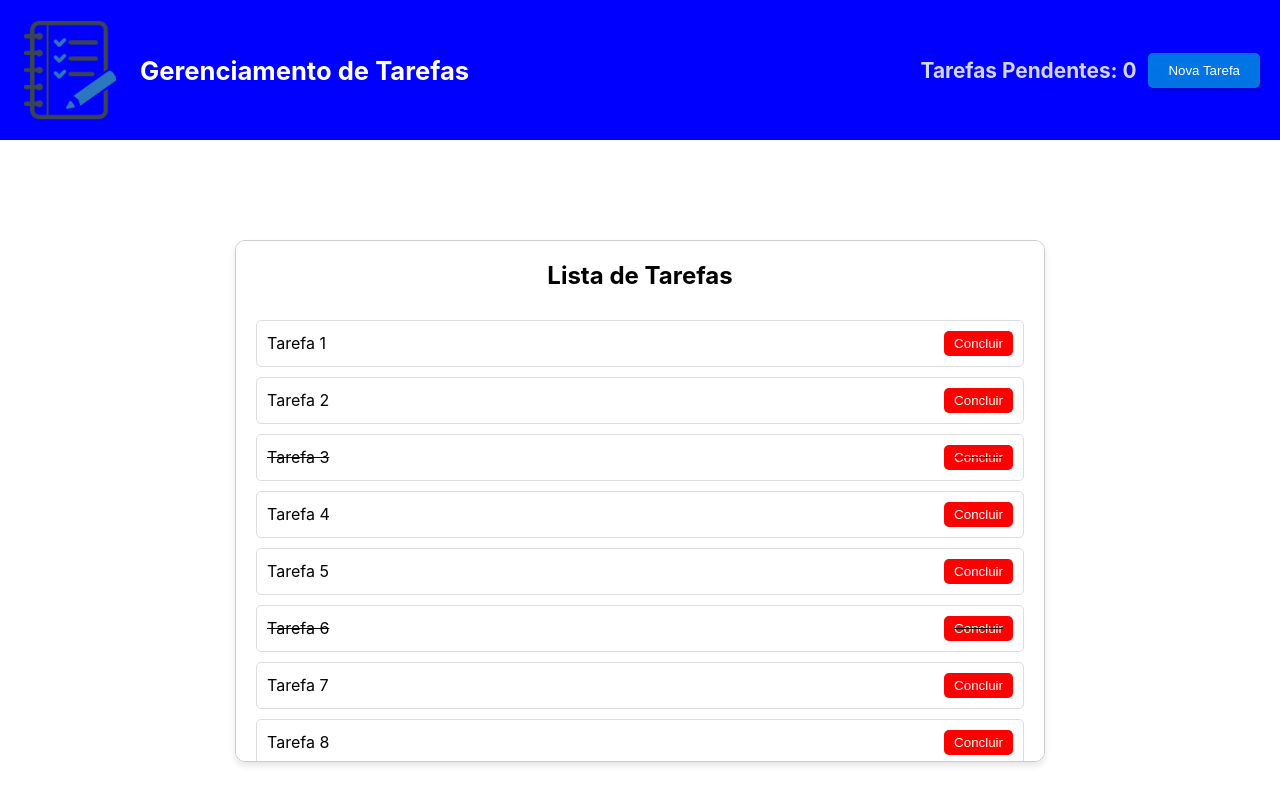
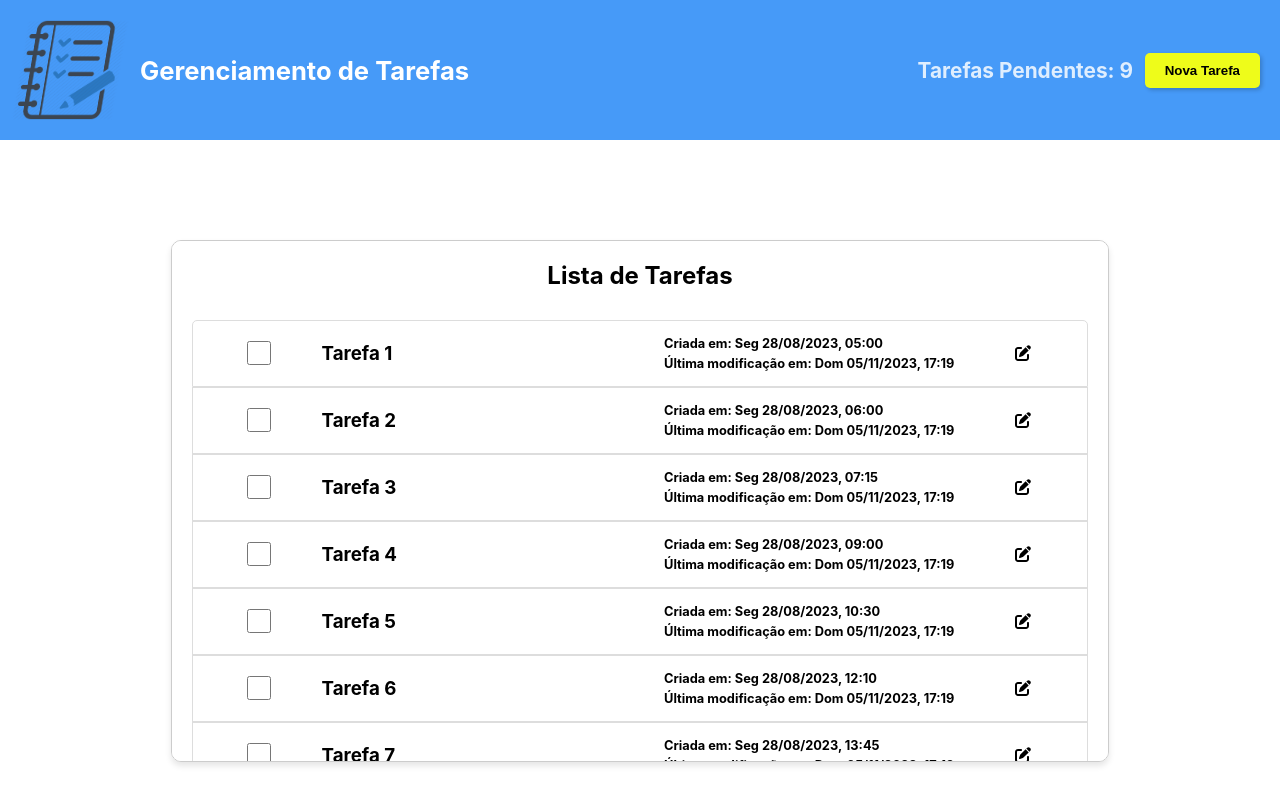
Before and after one commit to SamuelGuimaraesCosta/GerenciamentoTarefasReact, a React (Create React App) app: page / in a window 1280 px wide. Built offline with nearby package versions, Linux system fonts and the light colour scheme; data requests are answered from the project's data file.

Commit message:
list upgrades and included json-server with axios

```diff
--- a/json-server/db.json
+++ b/json-server/db.json
@@ -1,5 +1,110 @@
 {
-  "tarefas": [
-
+  "tasks": [
+    {
+      "id": 1,
+      "description": "Tarefa 1",
+      "completed": false,
+      "creationDate": "2023-08-28 08:00",
+      "lastModifiedDate": "2023-11-05 20:19",
+      "modifiedDate": "2023-11-05T21:54:59.527Z"
+    },
+    {
+      "id": 2,
+      "description": "Tarefa 2",
+      "completed": false,
+      "creationDate": "2023-08-28 09:00",
+      "lastModifiedDate": "2023-11-05 20:19"
+    },
+    {
+      "id": 3,
+      "description": "Tarefa 3",
+      "completed": false,
+      "creationDate": "2023-08-28 10:15",
+      "lastModifiedDate": "2023-11-05 20:19"
+    },
+    {
+      "id": 4,
+      "description": "Tarefa 4",
+      "completed": false,
+      "creationDate": "2023-08-28 12:00",
+      "lastModifiedDate": "2023-11-05 20:19"
+    },
+    {
+      "id": 5,
+      "description": "Tarefa 5",
+      "completed": false,
+      "creationDate": "2023-08-28 13:30",
+      "lastModifiedDate": "2023-11-05 20:19"
+    },
+    {
+      "id": 6,
+      "description": "Tarefa 6",
+      "completed": false,
+      "creationDate": "2023-08-28 15:10",
+      "lastModifiedDate": "2023-11-05 20:19"
+    },
+    {
+      "id": 7,
+      "description": "Tarefa 7",
+      "completed": false,
+      "creationDate": "2023-08-28 16:45",
+      "lastModifiedDate": "2023-11-05 20:19"
+    },
+    {
+      "id": 8,
+      "description": "Tarefa 8",
+      "completed": false,
+      "creationDate": "2023-08-28 17:00",
+      "lastModifiedDate": "2023-11-05 20:19"
+    },
+    {
+      "id": 9,
+      "description": "Tarefa 9",
+      "completed": false,
+      "creationDate": "2023-08-28 18:15",
+      "lastModifiedDate": "2023-11-05 20:19"
+    },
+    {
+      "id": 10,
+      "description": "Tarefa 10",
+      "completed": true,
+      "creationDate": "2023-08-28 19:30",
+      "lastModifiedDate": "2023-11-05 20:11"
+    },
+    {
+      "id": 11,
+      "description": "Tarefa 11",
+      "completed": true,
+      "creationDate": "2023-08-28 21:15",
+      "lastModifiedDate": "2023-11-05 20:11"
+    },
+    {
+      "id": 12,
+      "description": "Tarefa 12",
+      "completed": true,
+      "creationDate": "2023-08-28 22:30",
+      "lastModifiedDate": "2023-11-05 19:11"
+    },
+    {
+      "id": 13,
+      "description": "Tarefa 13",
+      "completed": true,
+      "creationDate": "2023-08-29 08:00",
+      "lastModifiedDate": "2023-11-05 19:11"
+    },
+    {
+      "id": 14,
+      "description": "Tarefa 14",
+      "completed": true,
+      "creationDate": "2023-08-29 09:30",
+      "lastModifiedDate": "2023-11-05 19:11"
+    },
+    {
+      "id": 15,
+      "description": "Tarefa 15",
+      "completed": true,
+      "creationDate": "2023-08-29 10:45",
+      "lastModifiedDate": "2023-11-05 19:11"
+    }
   ]
 }
--- a/package.json
+++ b/package.json
@@ -3,6 +3,8 @@
   "version": "0.1.0",
   "private": true,
   "dependencies": {
+    "@fortawesome/free-solid-svg-icons": "^6.4.2",
+    "@fortawesome/react-fontawesome": "^0.2.0",
     "@mdi/react": "^1.6.1",
     "@testing-library/jest-dom": "^5.17.0",
     "@testing-library/react": "^13.4.0",
--- a/public/index.html
+++ b/public/index.html
@@ -2,7 +2,7 @@
 <html lang="en">
   <head>
     <meta charset="utf-8" />
-    <link rel="icon" href="%PUBLIC_URL%/favicon.ico" />
+    <link rel="icon" href="%PUBLIC_URL%/task-logo.ico" />
     <meta name="viewport" content="width=device-width, initial-scale=1" />
     <meta name="theme-color" content="#000000" />
     <meta
--- a/src/App.css
+++ b/src/App.css
@@ -1,5 +1,6 @@
 .App {
   text-align: center;
+  background-color: #E1E4BA;
 }
 
 .App-logo {
--- a/src/App.tsx
+++ b/src/App.tsx
@@ -1,6 +1,5 @@
 import React from 'react';
 import './App.css';
-import HeaderPrincipal from './components/HeaderPrincipal';
 import { BrowserRouter as Router, Routes, Route } from 'react-router-dom';
 import MainPage from './pages/MainPage';
 
--- a/src/components/HeaderPrincipal.tsx
+++ b/src/components/HeaderPrincipal.tsx
@@ -1,21 +1,20 @@
 import { Header, HeaderContent, HeaderTitle, Logo, Navbar, TaskCounter, NewTaskButton } from '../styled-components/Header';
 import { useState, useEffect } from 'react';
 
-const HeaderPrincipal = () => {
-  const [taskCount, setTaskCount] = useState(0);
-  const [headerBackgroundColor, setHeaderBackgroundColor] = useState('blue');
+interface HeaderPrincipalProps {
+  taskCount: number;
+}
 
-  const addTask = () => {
-    setTaskCount(taskCount + 1);
-  };
+const HeaderPrincipal: React.FC<HeaderPrincipalProps> = ({ taskCount }) => {
+  const [headerBackgroundColor, setHeaderBackgroundColor] = useState('#469AF8');
 
   useEffect(() => {
     if (taskCount >= 1 && taskCount <= 3) {
-      setHeaderBackgroundColor('green');
+      setHeaderBackgroundColor('#AFE1AF');
     } else if (taskCount >= 10) {
-      setHeaderBackgroundColor('red');
+      setHeaderBackgroundColor('#C70039');
     } else {
-      setHeaderBackgroundColor('blue');
+      setHeaderBackgroundColor('#469AF8');
     }
   }, [taskCount]);
 
@@ -30,7 +29,7 @@ const HeaderPrincipal = () => {
         </HeaderContent>
         <Navbar>
           <TaskCounter $bgcolor={headerBackgroundColor}>Tarefas Pendentes: {taskCount}</TaskCounter>
-          <NewTaskButton onClick={addTask}>Nova Tarefa</NewTaskButton>
+          <NewTaskButton>Nova Tarefa</NewTaskButton>
         </Navbar>
       </Header>
     </div>
--- a/src/components/ListPrincipal.tsx
+++ b/src/components/ListPrincipal.tsx
@@ -1,34 +1,101 @@
-import { useState, useEffect } from 'react';
-import { TaskButton, TaskItem, TaskList, TaskText, Title } from '../styled-components/List';
+import { useEffect, useState } from 'react';
+import { Checkbox, TaskItem, TaskList, Title, TaskTitle, TaskDate, EditButton, EditIcon } from '../styled-components/List';
+import { faEdit } from '@fortawesome/free-solid-svg-icons';
+import axios from 'axios';
 
-const ListPrincipal = () => {
-  const [tasks] = useState([
-    { id: 1, text: 'Tarefa 1', completed: false },
-    { id: 2, text: 'Tarefa 2', completed: false },
-    { id: 3, text: 'Tarefa 3', completed: true },
-    { id: 4, text: 'Tarefa 4', completed: false },
-    { id: 5, text: 'Tarefa 5', completed: false },
-    { id: 6, text: 'Tarefa 6', completed: true },
-    { id: 7, text: 'Tarefa 7', completed: false },
-    { id: 8, text: 'Tarefa 8', completed: false },
-    { id: 9, text: 'Tarefa 9', completed: true },
-    { id: 10, text: 'Tarefa 10', completed: false },
-    { id: 11, text: 'Tarefa 11', completed: false },
-    { id: 12, text: 'Tarefa 12', completed: true },
-    { id: 13, text: 'Tarefa 13', completed: false },
-    { id: 14, text: 'Tarefa 14', completed: false },
-    { id: 15, text: 'Tarefa 15', completed: true },
-  ]);
+const ListPrincipal = ({ updateTaskCount }: any) => {
+  const [tasks, setTasks]: Array<any> = useState([]);
+
+  const fetchTasksFromServer = async () => {
+    try {
+      const response = await axios.get('http://localhost:3001/tasks');
+      return response.data;
+    } catch (error) {
+      console.error('Erro ao buscar tarefas:', error);
+      throw error;
+    }
+  };
+
+  const loadAllData = () => {
+    fetchTasksFromServer().then((data) => {
+      setTasks(data);
+    }).catch((error) => {
+      // Lide com o erro, se necessário
+    });
+    return;
+  }
+
+  useEffect(() => {
+    fetchTasksFromServer().then((data) => {
+      setTasks(data);
+    }).catch((error) => {
+      // Lide com o erro, se necessário
+    });
+    return;
+  }, []);
+
+  const formatDateTime = (dateTimeString: string) => {
+    const timeZone = 'America/Sao_Paulo';
+
+    const zonedDate = new Date(dateTimeString);
+    const daysOfWeek = ['Dom', 'Seg', 'Ter', 'Qua', 'Qui', 'Sex', 'Sáb'];
+    const dayOfWeek = daysOfWeek[zonedDate.getDay()];
+
+    const formattedDate = `${dayOfWeek} ${zonedDate.toLocaleDateString('pt-BR', { day: '2-digit', month: '2-digit', year: 'numeric', hour: '2-digit', minute: '2-digit', timeZone: timeZone })}`;
+
+    return formattedDate;
+  };
+
+  const handleCheckboxChange = (taskId: number) => {
+    const updatedTasks = tasks.map((task: any) => {
+      if (task.id === taskId) {
+        const updatedTask = { ...task, completed: !task.completed };
+
+        const actualDate = new Date();
+        const year = actualDate.getFullYear();
+        const month = String(actualDate.getMonth() + 1).padStart(2, '0');
+        const day = String(actualDate.getDate()).padStart(2, '0');
+        const hours = String(actualDate.getHours()).padStart(2, '0');
+        const minutes = String(actualDate.getMinutes()).padStart(2, '0');
+
+        updatedTask.lastModifiedDate = `${year}-${month}-${day} ${hours}:${minutes}`;
+
+        axios.put(`http://localhost:3001/tasks/${taskId}`, updatedTask).then((response) => {
+          console.log('Tarefa atualizada com sucesso:', response.data);
+
+          setTimeout(() => {
+            loadAllData();
+            updateTaskCount();
+          }, 100);
+        }).catch((error) => {
+          console.error('Erro ao atualizar tarefa:', error);
+        });
+
+        return updatedTask;
+      }
+      return task;
+    });
+
+    return updatedTasks;
+  };
 
   return (
-    <div style={{ justifyContent: "center" }}>
-
+    <div>
       <TaskList>
         <Title>Lista de Tarefas</Title>
-        {tasks.map((task) => (
+        {tasks.sort((a: any, b: any) => (a.completed === b.completed ? 0 : a.completed ? 1 : -1)).map((task: any) => (
           <TaskItem key={task.id} $completed={task.completed}>
-            <TaskText>{task.text}</TaskText>
-            <TaskButton>Concluir</TaskButton>
+            <Checkbox type="checkbox" checked={task.completed} onChange={() => handleCheckboxChange(task.id)} />
+            <TaskTitle $completed={task.completed}>{task.description}</TaskTitle>
+            <div>
+              <TaskDate>Criada em: {formatDateTime(task.creationDate)}</TaskDate>
+              <TaskDate>Última modificação em: {formatDateTime(task.lastModifiedDate)}</TaskDate>
+            </div>
+            <div>
+              <EditButton onClick={() => console.log(task.id)}>
+                <EditIcon icon={faEdit} />
+              </EditButton>
+            </div>
           </TaskItem>
         ))}
       </TaskList>
--- a/src/pages/MainPage.tsx
+++ b/src/pages/MainPage.tsx
@@ -1,12 +1,32 @@
-import React from 'react';
+import React, { useEffect, useState } from 'react';
 import HeaderPrincipal from '../components/HeaderPrincipal';
 import ListPrincipal from '../components/ListPrincipal';
+import axios from 'axios';
 
 function HomePage() {
+  const [taskCount, setTaskCount] = useState(0);
+
+  const updateTaskCount = async () => {
+    try {
+      const response = await axios.get('http://localhost:3001/tasks?completed=false');
+      setTaskCount(response.data.length);
+    } catch (error) {
+      console.error('Erro ao buscar tarefas:', error);
+    }
+  };
+
+  useEffect(() => {
+    updateTaskCount();
+  }, []);
+
   return (
     <div>
-      <HeaderPrincipal />
-      <ListPrincipal />
+      <div>
+        <HeaderPrincipal taskCount={taskCount} />
+      </div>
+      <div>
+        <ListPrincipal updateTaskCount={updateTaskCount} />
+      </div>
     </div>
   );
 }
--- a/src/styled-components/Header.tsx
+++ b/src/styled-components/Header.tsx
@@ -1,4 +1,4 @@
-import styled from 'styled-components';
+import styled, { keyframes } from 'styled-components';
 
 interface HeaderProps {
   $bgcolor: string;
@@ -19,13 +19,34 @@ const Header = styled.header<HeaderProps>`
   }
 `;
 
+const skewAnimation = keyframes`
+  0% {
+    transform: skew(0);
+  }
+  25% {
+    transform: skew(10deg);
+  }
+  0% {
+    transform: skew(0);
+  }
+  75% {
+    transform: skew(-10deg);
+  }
+  100% {
+    transform: skew(0);
+  }
+`;
+
 const Logo = styled.img`
   max-width: 100px;
   margin-right: 20px;
+
   @media (max-width: 768px) {
     margin-right: 0;
     margin-bottom: 10px;
   }
+
+  animation: ${skewAnimation} 1.5s infinite;
 `;
 
 const HeaderContent = styled.div`
@@ -85,17 +106,18 @@ const TaskCounter = styled.div<HeaderProps>`
 `;
 
 const NewTaskButton = styled.button`
-  background-color: #0074e4;
-  color: #fff;
+  background-color: #EEFC1A;
+  color: #000;
   border: none;
   padding: 10px 20px;
   border-radius: 5px;
   box-shadow: 2px 2px 4px rgba(0, 0, 0, 0.2);
   cursor: pointer;
   transition: background-color 0.2s;
+  font-weight: bolder;
 
   &:hover {
-    background-color: #005bab;
+    background-color: #BFCA12;
   }
 
   &:active {
--- a/src/styled-components/List.tsx
+++ b/src/styled-components/List.tsx
@@ -1,3 +1,5 @@
+import { faEdit } from '@fortawesome/free-solid-svg-icons';
+import { FontAwesomeIcon } from '@fortawesome/react-fontawesome';
 import styled from 'styled-components';
 
 interface TaskItemProps {
@@ -10,7 +12,7 @@ const TaskList = styled.ul`
   border-radius: 10px;
   padding: 20px;
   background-color: #fff;
-  max-width: 60%;
+  max-width: 70%;
   margin: 100px auto 20px;
   justify-content: center;
   border: 1px solid #ccc;
@@ -27,40 +29,31 @@ const TaskList = styled.ul`
   }
 
   &::-webkit-scrollbar-thumb {
-    background-color: #0074e4;
+    background-color: #CCC;
     border-radius: 5px;
   }
 `;
 
 const TaskItem = styled.li<TaskItemProps>`
-  margin: 10px 0;
+  margin: 0;
   display: flex;
   align-items: center;
-  justify-content: space-between;
+  justify-content: space-evenly;
   border: 1px solid #ddd;
-  border-radius: 5px;
   padding: 10px;
+  font-weight: bold;
 
-  /* Adicione estilos adicionais para os itens da lista aqui */
+  background-color: ${(props) => (props.$completed ? '#AFE1AF' : 'transparent')};
 
-  /* Exemplo de estilo para riscar a tarefa concluída */
-  text-decoration: ${(props) => (props.$completed ? 'line-through' : 'none')};
-`;
+  &:first-of-type {
+    border-top-left-radius: 5px;
+    border-top-right-radius: 5px;
+  }
 
-const TaskText = styled.span`
-  flex: 1;
-`;
-
-const TaskButton = styled.button`
-  background-color: #ff0000;
-  color: #fff;
-  border: none;
-  padding: 5px 10px;
-  border-radius: 5px;
-  cursor: pointer;
-  margin-left: 10px;
-
-  /* Adicione estilos adicionais para o botão aqui */
+  &:last-child {
+    border-bottom-left-radius: 5px;
+    border-bottom-right-radius: 5px;
+  }
 `;
 
 const Title = styled.h2`
@@ -69,4 +62,43 @@ const Title = styled.h2`
   padding-bottom: 10px;
 `;
 
-export { TaskList, TaskItem, TaskText, TaskButton, Title };
+const Checkbox = styled.input`
+  width: 24px;
+  height: 24px;
+  margin-right: 10px;
+  background-color: #469AF8;
+  border: 2px solid #007BFF;
+  border-radius: 4px;
+  display: flex;
+  align-items: center;
+  justify-content: center;
+  cursor: pointer;
+`;
+
+const TaskTitle = styled.h3<TaskItemProps>`
+  flex: 0.6;
+  margin: 0;
+  text-decoration: ${(props) => (props.$completed ? 'line-through' : 'none')};
+`;
+
+const TaskDate = styled.p`
+  font-size: 0.8rem;
+  margin: 5px 0;
+`;
+
+const EditButton = styled.button`
+  align: right;
+  padding-left: 20px;
+  background: none;
+  border: none;
+  cursor: pointer;
+`;
+
+const EditIcon = styled(FontAwesomeIcon).attrs({
+  icon: faEdit,
+})`
+  color: #000; /* Cor desejada para o ícone */
+  font-size: 16px; /* Tamanho desejado para o ícone */
+`;
+
+export { TaskList, TaskItem, Title, Checkbox, TaskTitle, TaskDate, EditButton, EditIcon };
```
Also changed, not shown: 1 other file (tests, documents, lock files or other folders).
